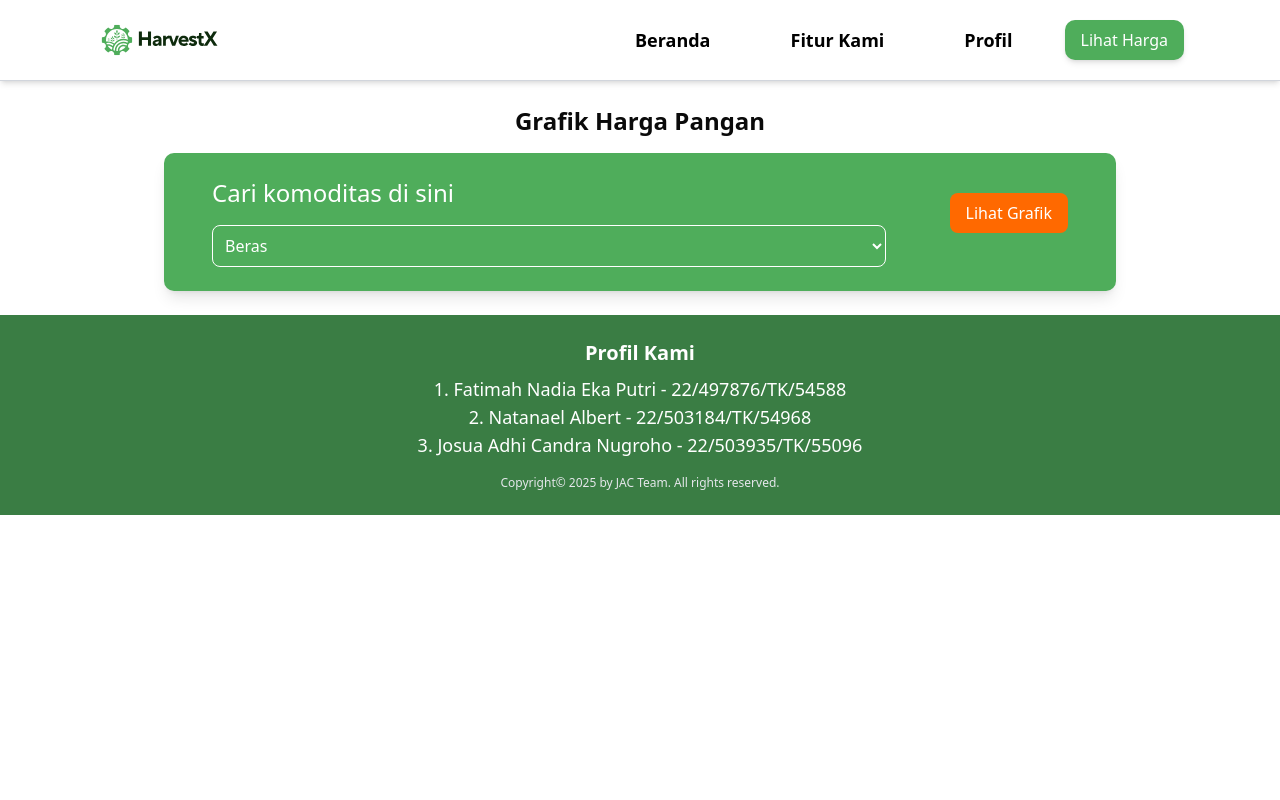
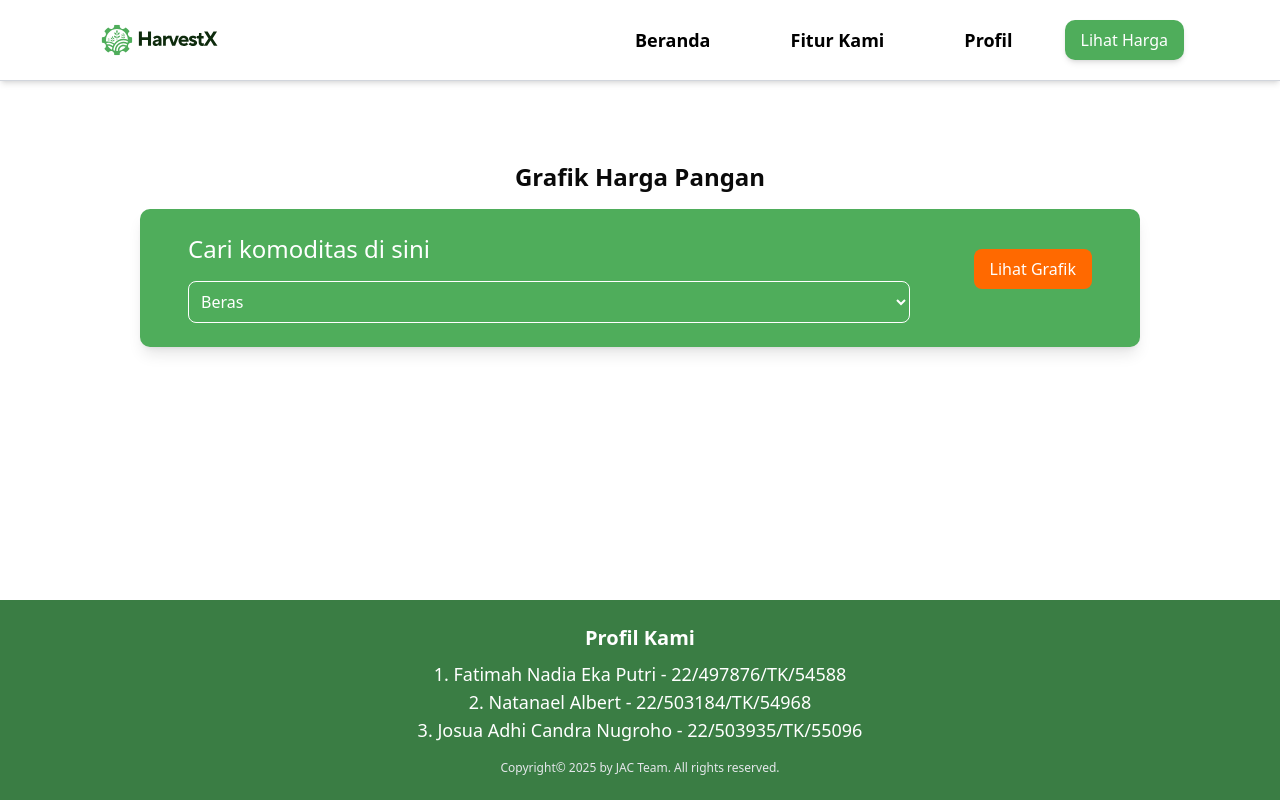
Before and after one commit to fatimahnadiaekaputri/harvestx-app, a Next.js app in the folder frontend/: page /grafik in a window 1280 px wide. Built offline with nearby package versions, Linux system fonts and the light colour scheme.

Commit message:
fix: layout

```diff
--- a/frontend/src/app/grafik/page.tsx
+++ b/frontend/src/app/grafik/page.tsx
@@ -2,10 +2,12 @@ import SearchBarGrafik from "@/components/ui/SearchBarGrafik";
 
 export default function InformasiPage() {
   return (
-    <div className="p-6 max-w-[1000px] mx-auto">
-      <h1 className="text-center text-2xl font-bold">Grafik Harga Pangan</h1>
-      <div className="mt-4">
-        <SearchBarGrafik />
+    <div className="flex flex-col justify-center items-center p-6 pt-20">
+      <div className="w-full max-w-[1000px]">
+        <h1 className="text-center text-2xl font-bold">Grafik Harga Pangan</h1>
+        <div className="mt-4 flex justify-center">
+          <SearchBarGrafik />
+        </div>
       </div>
     </div>
   );
--- a/frontend/src/app/layout.tsx
+++ b/frontend/src/app/layout.tsx
@@ -29,9 +29,13 @@ export default function RootLayout({
       <body
         className={`${geistSans.variable} ${geistMono.variable} antialiased`}
       >
-        <Navbar />
-        {children}
-        <Footer />
+        <div className="min-h-screen flex flex-col">
+          <Navbar />
+          <main className="flex-grow">
+            {children}
+          </main>
+          <Footer />
+        </div>
       </body>
     </html>
   );
--- a/frontend/src/components/ui/SearchBarGrafik.tsx
+++ b/frontend/src/components/ui/SearchBarGrafik.tsx
@@ -18,7 +18,7 @@ const SearchBarGrafik = () => {
 
   return (
     <>
-      <div className="bg-[#4FAD5B] rounded-lg p-6 shadow-lg max-w-[1000px] mx-auto">
+      <div className="bg-[#4FAD5B] rounded-lg p-6 shadow-lg w-full max-w-[1000px] mx-auto">
         {/* Wrapper untuk isi */}
         <div className="flex flex-col md:flex-row md:items-start md:justify-between gap-4">
           {/* Komoditas Selector */}
```
